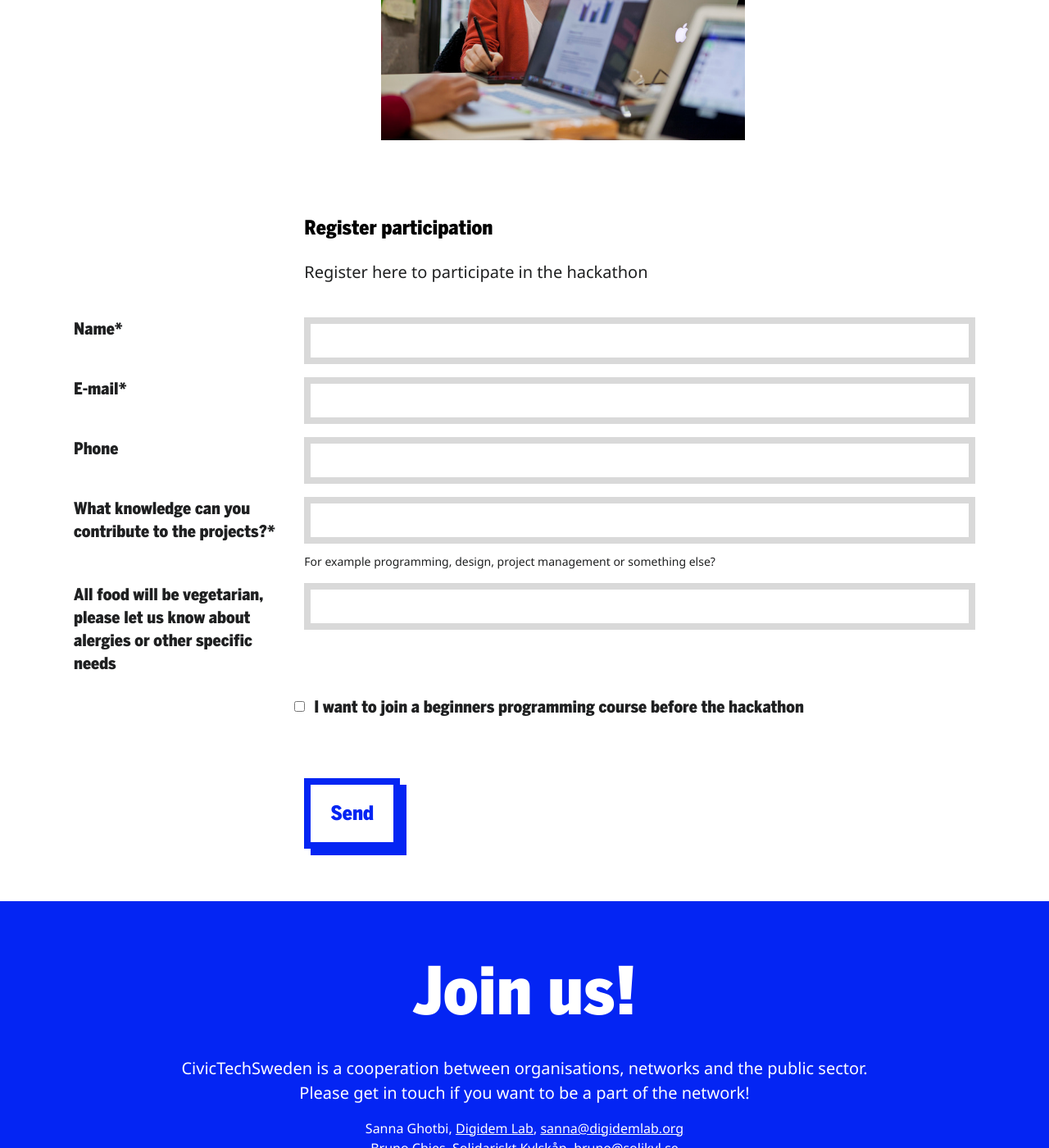
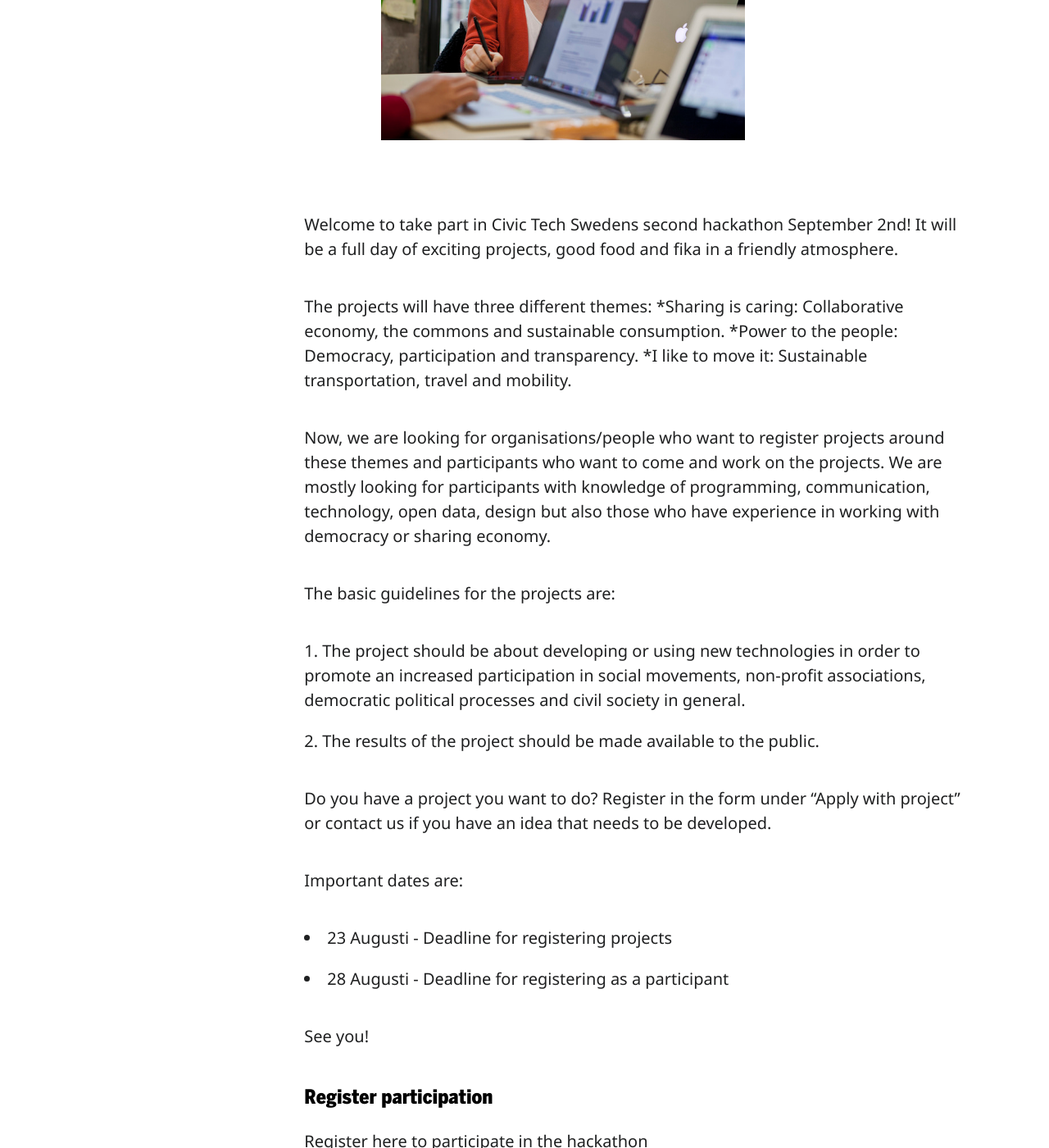
Before and after one commit to civictechsweden/civictech.se, a Jekyll site: the page built from _hackathons/hackathon-2-en.md, in a window 1280 px wide and 1400 px high, scrolled down 847 px. Shown: the whole window at 82% size. Built offline with Jekyll 4.4.1, drawn with Linux system fonts in a browser that asks for light colours; nearby versions of some CDN libraries.

Commit message:
Updated Hackathon 2 En

```diff
--- a/_hackathons/hackathon-2-en.md
+++ b/_hackathons/hackathon-2-en.md
@@ -48,9 +48,30 @@ form:
   value: http://civictech.se
   type: hidden
 - id: _honeypot
-  value: ''
+  value:
   type: hidden
 - id: send
   type: submit
   title: Send
 ---
+
+Welcome to take part in Civic Tech Swedens second hackathon September 2nd! It will be a full day of exciting projects, good food and fika in a friendly atmosphere.
+
+The projects will have three different themes:
+*Sharing is caring: Collaborative economy, the commons and sustainable consumption.
+*Power to the people: Democracy, participation and transparency.
+*I like to move it: Sustainable transportation, travel and mobility.
+
+Now, we are looking for organisations/people who want to register projects around these themes and participants who want to come and work on the projects. We are mostly looking for participants with knowledge of programming, communication, technology, open data, design but also those who have experience in working with democracy or sharing economy.
+
+The basic guidelines for the projects are:
+1. The project should be about developing or using new technologies in order to promote an increased participation in social movements, non-profit associations, democratic political processes and civil society in general.
+2. The results of the project should be made available to the public.
+
+Do you have a project you want to do? Register in the form under "Apply with project" or contact us if you have an idea that needs to be developed.
+
+Important dates are:
+* 23 Augusti - Deadline for registering projects
+* 28 Augusti - Deadline for registering as a participant
+
+See you!
```
